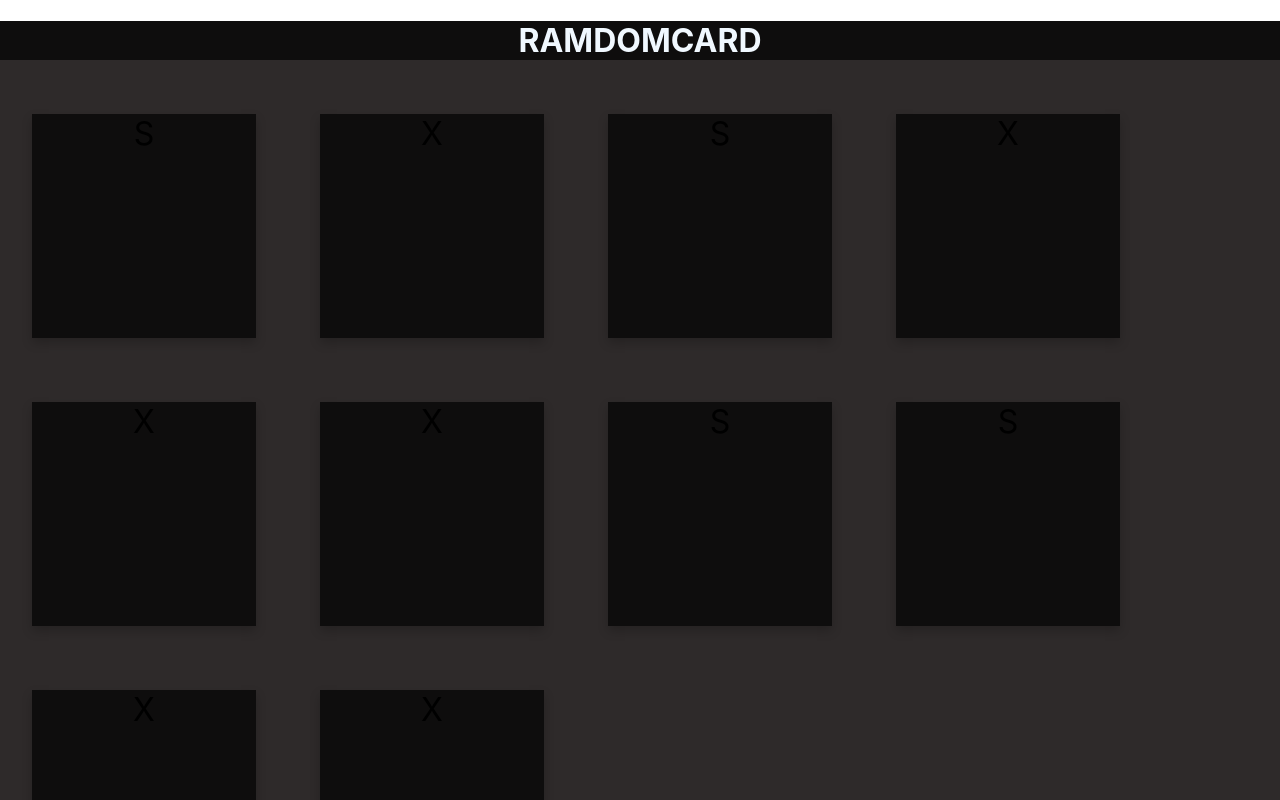
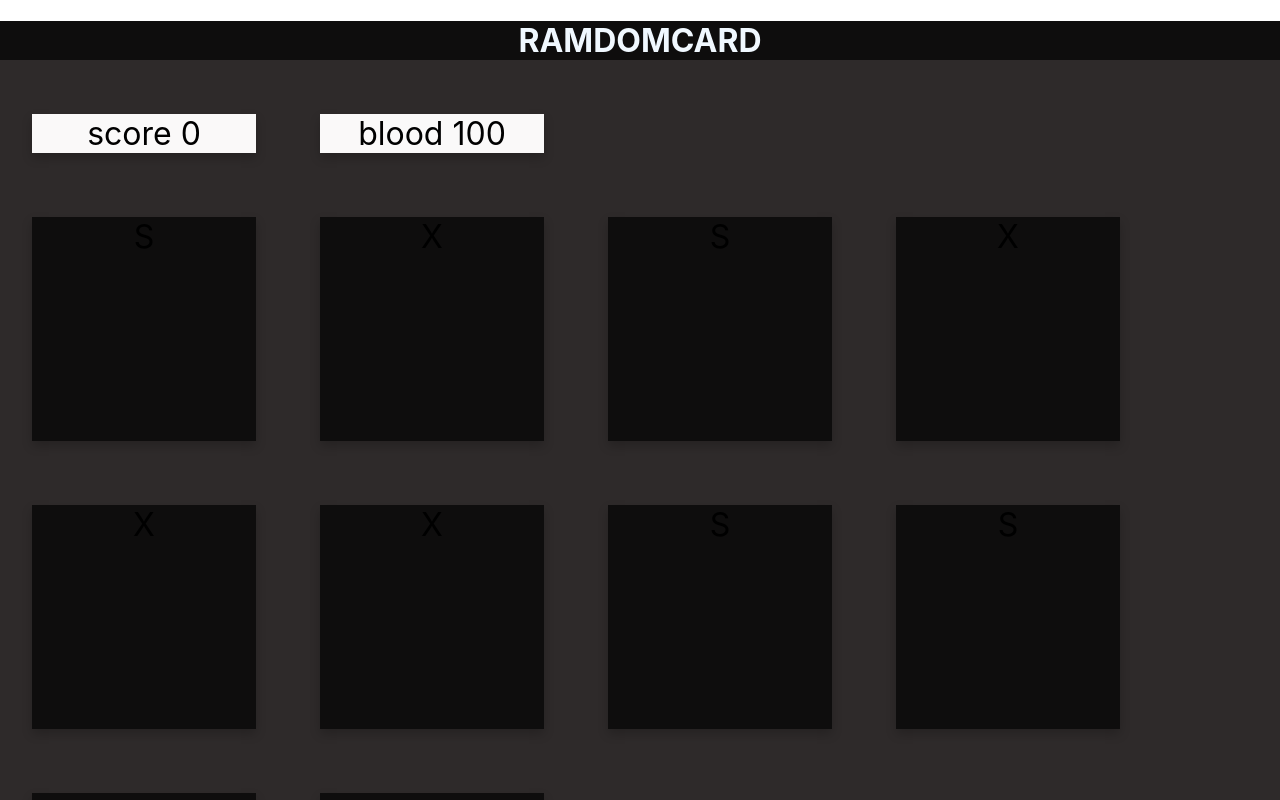
Before and after one commit to 6210110349/lab3SA02, a React (Create React App) app in the folder card-game/: page / in a window 1280 px wide. Shown: the top 800 px of the page. Built offline with nearby package versions, Linux system fonts and the light colour scheme.

Commit message:
update card for show score

```diff
--- a/card-game/src/App.css
+++ b/card-game/src/App.css
@@ -5,6 +5,16 @@
   height: 7em;
   font-size: 2em;
   background: rgb(14, 13, 13);
+  box-shadow: 0 5px 10px 0 rgba(0,0,0,0.2);
+  margin: 1em;
+  user-select: none;
+}
+.cardscore {
+  display: inline-block;
+  text-align: center;
+  width: 7em;
+  font-size: 2em;
+  background: rgb(250, 249, 249);
   box-shadow: 0 5px 10px 0 rgba(0,0,0,0.2);
   margin: 1em;
   user-select: none;
--- /dev/null
+++ b/card-game/src/Scoremanage.js
@@ -0,0 +1,17 @@
+import React from 'react';
+import './App.css';
+
+export default function Scoremanage(props) {
+
+    console.log('here')
+
+ return (
+    <div>
+       <p className={'cardscore'}>score {props.score}</p>
+       <p className={'cardscore'}>blood {props.blood}</p>
+   </div>
+
+
+ )
+
+}
--- a/card-game/src/WordCard.js
+++ b/card-game/src/WordCard.js
@@ -1,7 +1,7 @@
 import _ from 'lodash';
 import React,{useState} from 'react';
 import CharacterCard from './CharacterCard';
-
+import Scoremanage from './Scoremanage';
 const prepareStateFromWord = (given_word) => {
     let word = given_word.toUpperCase()
     let chars = _.shuffle(Array.from(word))
@@ -56,10 +56,16 @@ export default function WordCard(props){
     }
     return (
             <div>
-                {
+                <div>
+                    < Scoremanage score={state.score} blood={state.blood}/>
+
+                </div>
+                <div>
+                    {
                     state.chars.map((c, i)=>
                         <CharacterCard value={c} key={i} activationHandler={activationHandler} attempt = {state.attempt} blood = {state.blood}/>)
-                }
+                    }
+                </div>
             </div>
         )
 
```
